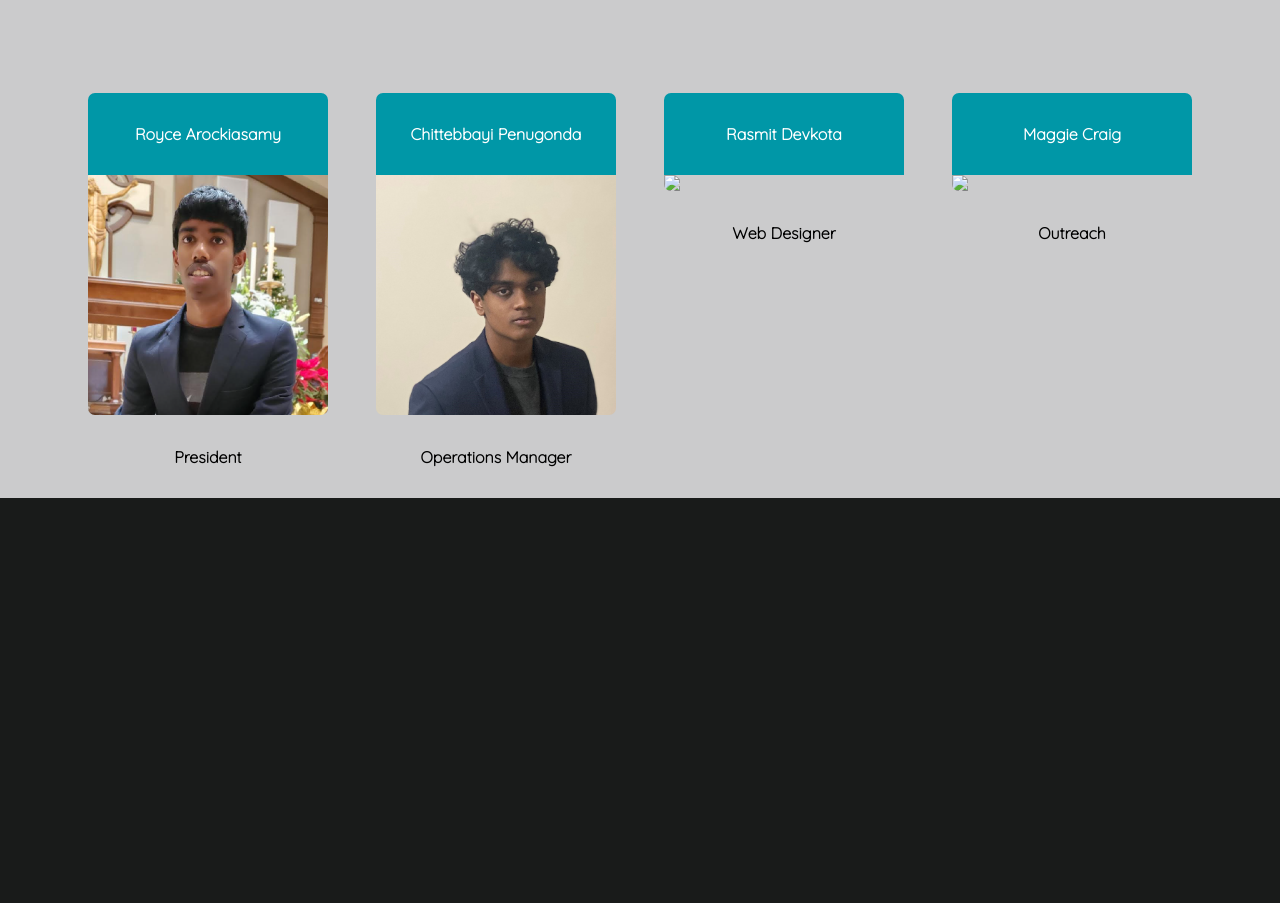
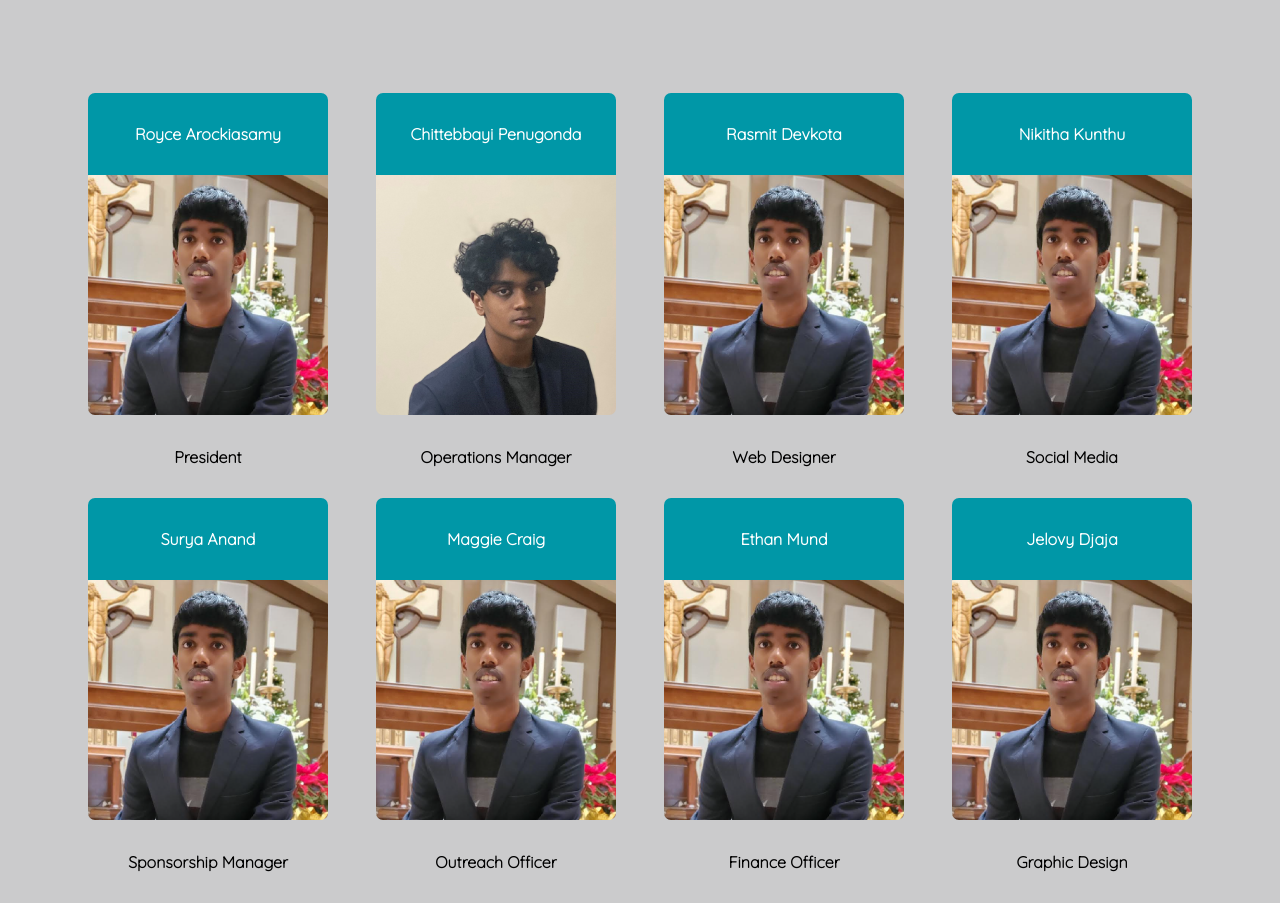
Before and after one commit to RoyceAroc/CSSA, a website: page public/website/about.html in a window 1280 px wide. Shown: the part 1020-1923 px from the top of the page. Before the commit the page ends 1518 px from the top, so only its background shows below. Drawn offline with Linux system fonts and the light colour scheme.

Commit message:
finished

```diff
--- a/public/website/about.html
+++ b/public/website/about.html
@@ -56,7 +56,7 @@
 							<section class="title">
 								<h4>Rasmit Devkota</h4>
 							</section>
-							<img src="images/rasmitpfp.jpg">
+							<img src="images/roycepfp.png">
 							<section class="footer">
 								<h4>Web Designer</h4>
 							</section>
@@ -64,16 +64,54 @@
 
 						<div class="card">
 							<section class="title">
-								<h4>Maggie Craig</h4>
+								<h4>Nikitha Kunthu</h4>
 							</section>
-							<img src="images/rasmitpfp.jpg">
+							<img src="images/roycepfp.png">
 							<section class="footer">
-								<h4>Outreach</h4>
+								<h4>Social Media</h4>
 							</section>
 						</div>
 					</section>
 					<section class="secondrow">
+						<div class="card">
+							<section class="title">
+								<h4>Surya Anand</h4>
+							</section>
+							<img src="images/roycepfp.png">
+							<section class="footer">
+								<h4>Sponsorship Manager</h4>
+							</section>
+						</div>
 
+						<div class="card">
+							<section class="title">
+								<h4>Maggie Craig</h4>
+							</section>
+							<img src="images/roycepfp.png">
+							<section class="footer">
+								<h4>Outreach Officer</h4>
+							</section>
+						</div>
+
+						<div class="card">
+							<section class="title">
+								<h4>Ethan Mund</h4>
+							</section>
+							<img src="images/roycepfp.png">
+							<section class="footer">
+								<h4>Finance Officer</h4>
+							</section>
+						</div>
+
+						<div class="card">
+							<section class="title">
+								<h4>Jelovy Djaja</h4>
+							</section>
+							<img src="images/roycepfp.png">
+							<section class="footer">
+								<h4>Graphic Design</h4>
+							</section>
+						</div>
 					</section>
 				<section>
 			</section>
--- a/public/website/styles/about.css
+++ b/public/website/styles/about.css
@@ -45,7 +45,7 @@ header{
     text-align: center;
     font-weight: lighter;
 }
-.firstrow{
+.firstrow, .secondrow{
     display:flex;
     flex-direction:row;
     justify-content: space-around;
```
